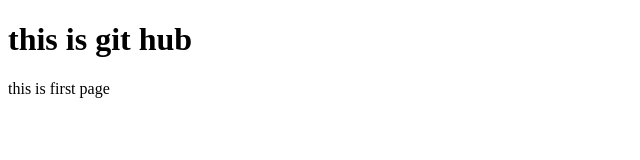
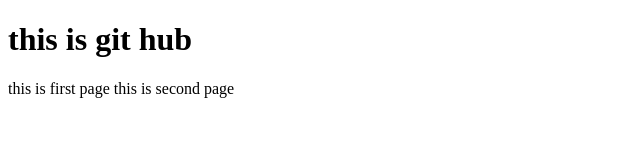
Before and after one commit to chandanverma2022/web-june, a plain HTML site: page index.html in a window 1280 px wide. Shown: the whole page, without its empty margins (0-640 px from the left). Drawn offline with Linux system fonts and the light colour scheme.

Commit message:
this is second testing

```diff
--- a/index.html
+++ b/index.html
@@ -10,6 +10,7 @@
 <h1> this is git hub</h1>
 <p>
     this is first page
+    this is second page
 </p>
 </body>
 
```
